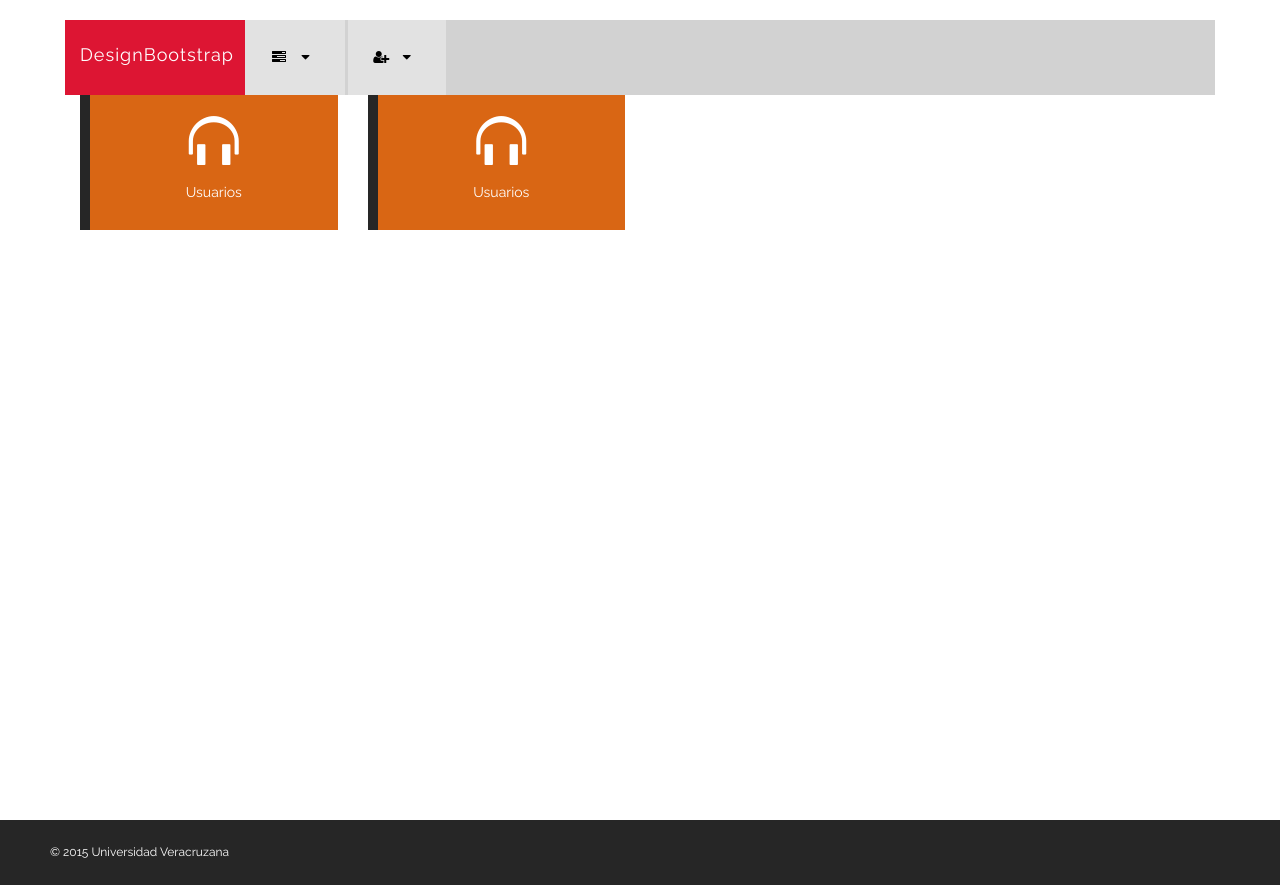
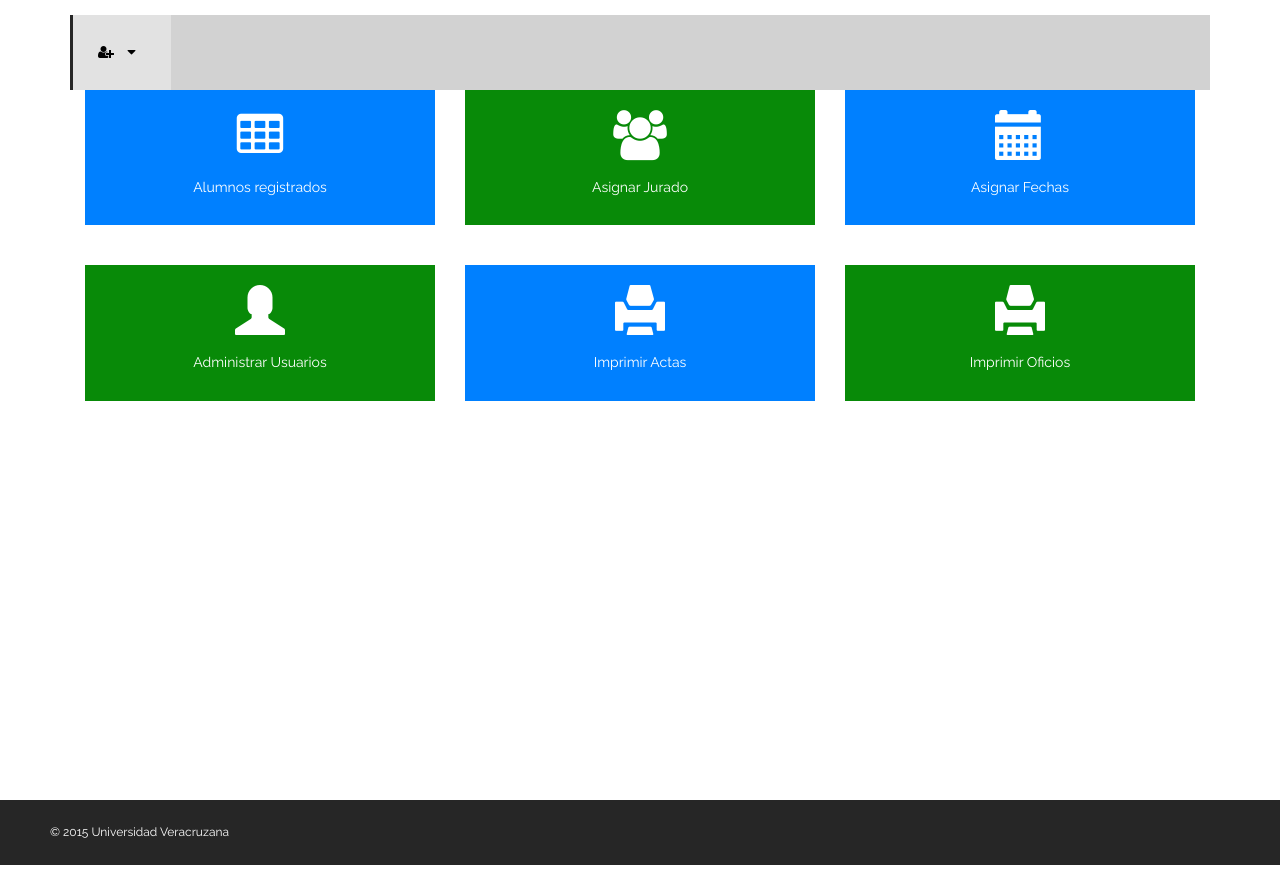
Before and after one commit to dizaher/ProyectoUO, a CodeIgniter app: the page made by application/views/administracion_principal_view.php in a window 1280 px wide. Run offline with CodeIgniter, Linux system fonts and the light colour scheme.

Commit message:
Cambios en menu
Se configura la parte de menus

```diff
--- a/application/controllers/admin.php
+++ b/application/controllers/admin.php
@@ -54,7 +54,7 @@ class Admin extends CI_Controller {
 	          	$sess_array = array(
 	         	'cve_usuario' => $row->u_correo,
 	         	'nombre' => $row->u_nombre);
-	       		$this->session->set_userdata('logged_in', $sess_array);
+	       		$this->session->set_userdata('logueado', $sess_array);
 	        	return TRUE;
 	        }
 	        else{
@@ -71,9 +71,9 @@ class Admin extends CI_Controller {
 
 	function principal()
 	 {
-	    if($this->session->userdata('logged_in'))
+	    if($this->session->userdata('logueado'))
 		{
-			$session_data = $this->session->userdata('logged_in');
+			$session_data = $this->session->userdata('logueado');
 			$data['nombre'] = $session_data['nombre'];
 			$data['correo'] = $session_data['cve_usuario'];
 
--- a/application/models/usuarios_model.php
+++ b/application/models/usuarios_model.php
@@ -13,7 +13,7 @@ class Usuarios_model extends CI_Model
         $this -> db -> select('u_correo, u_nombre, u_clave');
         $this -> db -> where('u_correo', $username);
         $this -> db -> or_where('u_nomusuario', $username);
-        $query = $this -> db -> get('fei_usuariosuo');
+        $query = $this -> db -> get('fei_usuarios');
         if($query -> num_rows() == 1)
         {
             return $query->result();
--- a/application/views/administracion_principal_view.php
+++ b/application/views/administracion_principal_view.php
@@ -3,7 +3,7 @@
 <head>
    <meta charset="utf-8" />
     <meta name="viewport" content="width=device-width, initial-scale=1.0" />
-    <title>Formato Registro UO</title>
+    <title>Administración de actas</title>
     <!-- BOOTSTRAP STYLES-->
     <link href="<?php echo base_url(); ?>css/bootstrap.css" rel="stylesheet" />
     <!-- FONTAWESOME ICONS STYLES-->
@@ -19,100 +19,11 @@
 </head>
 <body>
 	<div class="container">
-		<div id="page-inner">
+		<div id="page-wrapper">
 			<div class="row">
 				<nav class="navbar navbar-default navbar-cls-top " role="navigation" style="margin-bottom: 0">
-            <div class="navbar-header">
-                <button type="button" class="navbar-toggle" data-toggle="collapse" data-target=".sidebar-collapse">
-                    <span class="sr-only">Toggle navigation</span>
-                    <span class="icon-bar"></span>
-                    <span class="icon-bar"></span>
-                    <span class="icon-bar"></span>
-                </button>
-                <a class="navbar-brand" href="index.html">DesignBootstrap
-
-                </a>
-            </div>
-
                     <div class="notifications-wrapper">
                     <ul class="nav">
-
-                <li class="dropdown">
-                    <a class="dropdown-toggle" data-toggle="dropdown" href="#" aria-expanded="false">
-                        <i class="fa fa-tasks fa-fw"></i>  <i class="fa fa-caret-down"></i>
-                    </a>
-                    <ul class="dropdown-menu dropdown-tasks">
-                                <li>
-                                    <a href="#">
-                                        <div>
-                                            <p>
-                                                <strong>Task 1</strong>
-                                                <span class="pull-right text-muted">60% Complete</span>
-                                            </p>
-                                            <div class="progress progress-striped active">
-                                                <div class="progress-bar progress-bar-danger" role="progressbar" aria-valuenow="60" aria-valuemin="0" aria-valuemax="100" style="width: 60%">
-                                                    <span class="sr-only">60% Complete (danger)</span>
-                                                </div>
-                                            </div>
-                                        </div>
-                                    </a>
-                                </li>
-                                <li class="divider"></li>
-                                <li>
-                                    <a href="#">
-                                        <div>
-                                            <p>
-                                                <strong>Task 2</strong>
-                                                <span class="pull-right text-muted">30% Complete</span>
-                                            </p>
-                                            <div class="progress progress-striped active">
-                                                <div class="progress-bar progress-bar-info" role="progressbar" aria-valuenow="30" aria-valuemin="0" aria-valuemax="100" style="width: 30%">
-                                                    <span class="sr-only">30% Complete</span>
-                                                </div>
-                                            </div>
-                                        </div>
-                                    </a>
-                                </li>
-                                <li class="divider"></li>
-                                <li>
-                                    <a href="#">
-                                        <div>
-                                            <p>
-                                                <strong>Task 3</strong>
-                                                <span class="pull-right text-muted">80% Complete</span>
-                                            </p>
-                                            <div class="progress progress-striped active">
-                                                <div class="progress-bar progress-bar-warning" role="progressbar" aria-valuenow="80" aria-valuemin="0" aria-valuemax="100" style="width: 80%">
-                                                    <span class="sr-only">80% Complete (warning)</span>
-                                                </div>
-                                            </div>
-                                        </div>
-                                    </a>
-                                </li>
-                                <li class="divider"></li>
-                                <li>
-                                    <a href="#">
-                                        <div>
-                                            <p>
-                                                <strong>Task 4</strong>
-                                                <span class="pull-right text-muted">90% Complete</span>
-                                            </p>
-                                            <div class="progress progress-striped active">
-                                                <div class="progress-bar progress-bar-success" role="progressbar" aria-valuenow="90" aria-valuemin="0" aria-valuemax="100" style="width: 90%">
-                                                    <span class="sr-only">90% Complete (success)</span>
-                                                </div>
-                                            </div>
-                                        </div>
-                                    </a>
-                                </li>
-                                <li class="divider"></li>
-                                <li>
-                                    <a class="text-center" href="#">
-                                        <strong>See Tasks List + </strong>
-                                    </a>
-                                </li>
-                            </ul>
-                </li>
 
                         <li class="dropdown">
                             <a class="dropdown-toggle" data-toggle="dropdown" href="#">
@@ -132,19 +43,51 @@
                 </nav>
 			</div><!-- /. ROW ENCABEZADO  -->
 			<div class="row">
-				<div class=" col-md-3 col-sm-3">
+				<div class=" col-md-4 col-sm-4">
 	                <div class="style-box-one Style-one-clr-one">
                         <a href="#">
-                            <span class="glyphicon glyphicon-headphones"></span>
-                             <h5>Usuarios</h5>
+                            <span class="fa fa-table"></span>
+                             <h5>Alumnos registrados</h5>
                         </a>
                     </div>
                 </div>
-                <div class=" col-md-3 col-sm-3">
+                <div class=" col-md-4 col-sm-4">
+	                <div class="style-box-one Style-one-clr-two">
+                        <a href="#">
+                            <span class="fa fa-group"></span>
+                             <h5>Asignar Jurado</h5>
+                        </a>
+                    </div>
+                </div>
+                <div class=" col-md-4 col-sm-4">
                     <div class="style-box-one Style-one-clr-one">
                         <a href="#">
-                            <span class="glyphicon glyphicon-headphones"></span>
-                             <h5>Usuarios</h5>
+                            <span class="glyphicon glyphicon-calendar"></span>
+                             <h5>Asignar Fechas</h5>
+                        </a>
+                    </div>
+                </div>
+                <div class=" col-md-4 col-sm-4">
+                    <div class="style-box-one Style-one-clr-two">
+                        <a href="#">
+                            <span class="glyphicon glyphicon-user"></span>
+                             <h5>Administrar Usuarios</h5>
+                        </a>
+                    </div>
+                </div>
+                <div class=" col-md-4 col-sm-4">
+                    <div class="style-box-one Style-one-clr-one">
+                        <a href="#">
+                            <span class="glyphicon glyphicon-print"></span>
+                             <h5>Imprimir Actas</h5>
+                        </a>
+                    </div>
+                </div>
+                <div class=" col-md-4 col-sm-4">
+                    <div class="style-box-one Style-one-clr-two">
+                        <a href="#">
+                            <span class="glyphicon glyphicon-print"></span>
+                             <h5>Imprimir Oficios</h5>
                         </a>
                     </div>
                 </div>
--- a/css/style.css
+++ b/css/style.css
@@ -295,7 +295,7 @@ footer {
     text-align: center;
     padding: 20px;
      margin-bottom: 40px;
-    border-left: 10px solid #262626;
+    /*border-left: 10px solid #262626;*/
 }
 
     .style-box-one a, .style-box-one a:hover {
@@ -309,11 +309,11 @@ footer {
     }
 
 .Style-one-clr-one {
-    background-color: #d96614;
+    background-color: #0080FF;
 }
 
 .Style-one-clr-two {
-    background-color: #2bbeb5;
+    background-color: #088A08;
 }
 
 .Style-one-clr-three {
```
Lines whose indentation alone changed are shown as unchanged.
